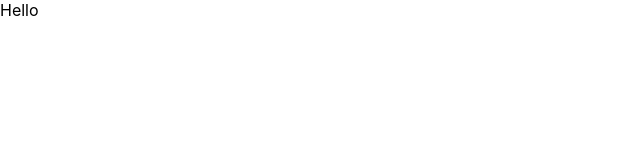
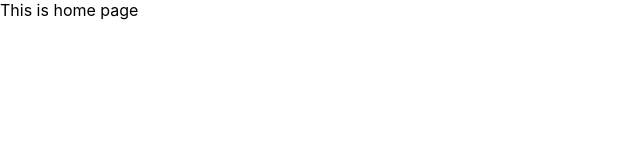
Before and after one commit to fixprogram/box-office, a React (Create React App) app: page / in a window 1280 px wide. Shown: the top 160 px of the page, without its empty margins (0-640 px from the left). Built offline with nearby package versions, Linux system fonts and the light colour scheme.

Commit message:
Were added routers

```diff
--- a/package.json
+++ b/package.json
@@ -8,6 +8,8 @@
     "@testing-library/user-event": "^12.2.0",
     "react": "^17.0.1",
     "react-dom": "^17.0.1",
+    "react-router": "^5.2.0",
+    "react-router-dom": "^5.2.0",
     "react-scripts": "4.0.0",
     "web-vitals": "^0.2.4"
   },
--- a/src/App.js
+++ b/src/App.js
@@ -1,7 +1,18 @@
 import React from 'react';
+import { Switch, Route } from 'react-router-dom';
 
 const App = () => {
-  return <div>Hello</div>;
+  return (
+    <Switch>
+      <Route exact path="/">
+        This is home page
+      </Route>
+      <Route exact path="/starred">
+        This is starred
+      </Route>
+      <Route>This is 404 page</Route>
+    </Switch>
+  );
 };
 
 export default App;
--- a/src/index.js
+++ b/src/index.js
@@ -1,10 +1,16 @@
-import React from "react";
-import ReactDOM from "react-dom";
-import "./index.css";
-import App from "./App";
-import reportWebVitals from "./reportWebVitals";
+import React from 'react';
+import ReactDOM from 'react-dom';
+import { BrowserRouter } from 'react-router-dom';
+import './index.css';
+import App from './App';
+import reportWebVitals from './reportWebVitals';
 
-ReactDOM.render(<App />, document.getElementById("root"));
+ReactDOM.render(
+  <BrowserRouter>
+    <App />
+  </BrowserRouter>,
+  document.getElementById('root')
+);
 
 // If you want to start measuring performance in your app, pass a function
 // to log results (for example: reportWebVitals(console.log))
```
Also changed, not shown: 1 other file (tests, documents, lock files or other folders).
